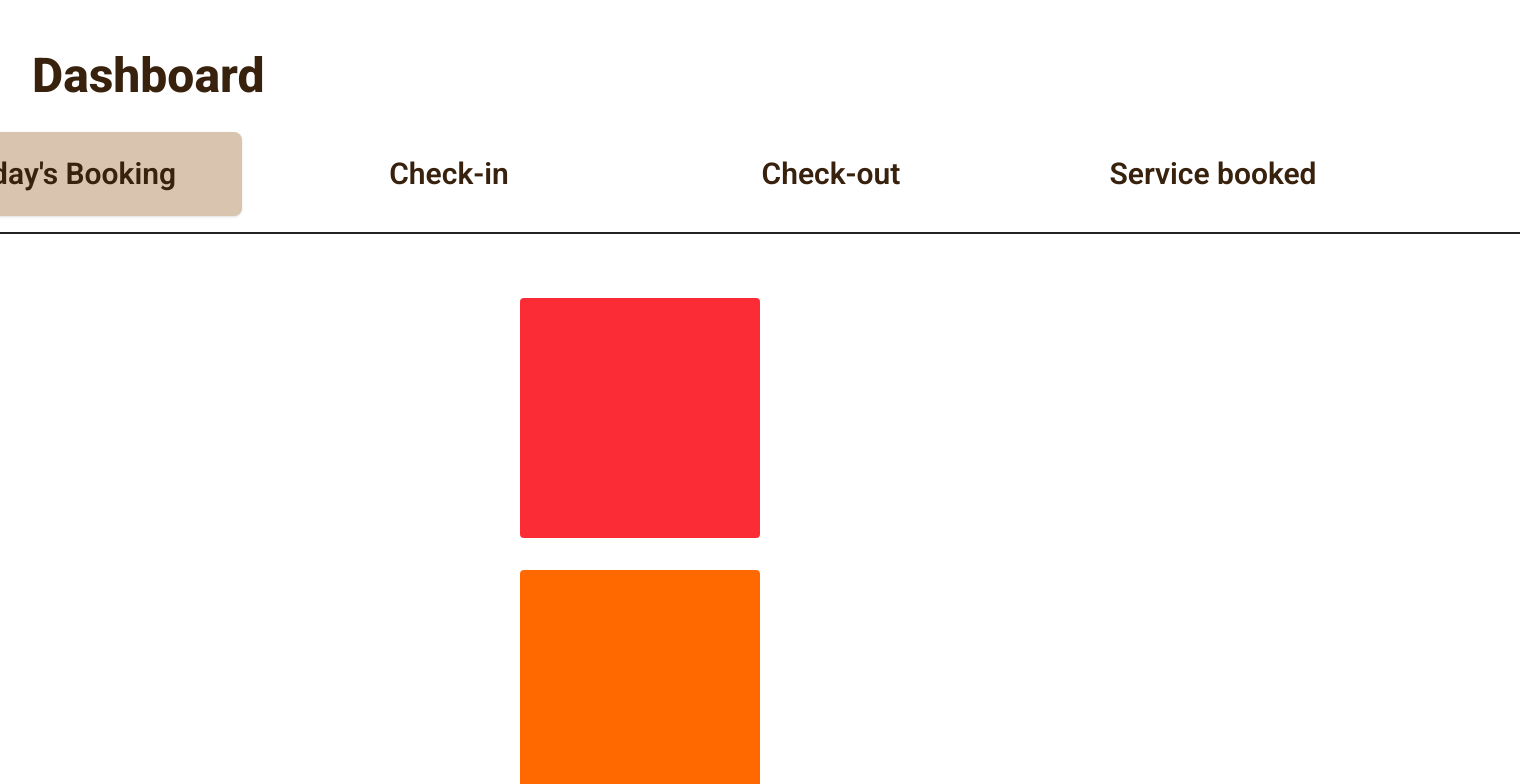
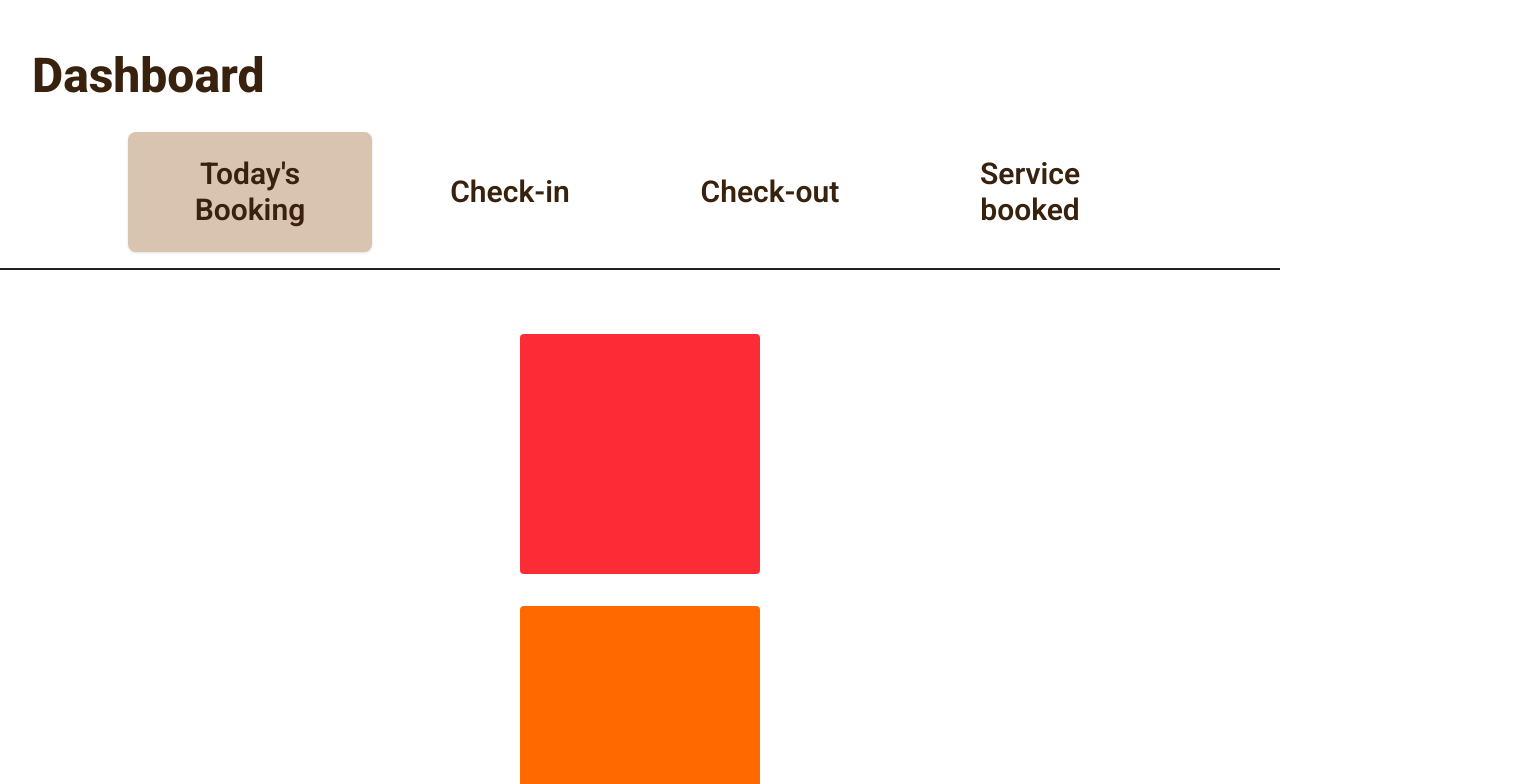
Before and after one commit to Pawradise-Inn/pawradise-inn, a React (Vite) app: page /staff/dashboard in a window 1280 px wide. Shown: the part 100-884 px from the top of the page, 1520 px wide, since content can reach past the window. Built offline with nearby package versions, Linux system fonts and the light colour scheme.

Commit message:
improve dashboard style

```diff
--- a/src/pages/staff/dashboard/Dashboard.jsx
+++ b/src/pages/staff/dashboard/Dashboard.jsx
@@ -25,14 +25,12 @@ const Dashboard = () => {
             <div className="w-full flex">
                 <h2 className="text-5xl font-extrabold mb-8 ml-8 mt-2 text-left">Dashboard</h2>
             </div>
-            <div className="flex justify-center w-full max-w-5xl space-x-8">
+            <div className="flex justify-center w-full max-w-5xl space-x-4 flex-wrap">
                 {boxData.map((box) => (
                     <button
                         key={box.id}
-                        // In the future, replace this with navigation logic
                         onClick={() => setActiveBox(box.id)}
                         className={getBoxClass(activeBox === box.id)}
-                        style={{ minWidth: "350px", maxWidth: "300px" }}
                     >
                         {box.label}
                     </button>
@@ -41,14 +39,13 @@ const Dashboard = () => {
             <div
                 className="mt-4"
                 style={{
-                    width: "calc(4 * 380px)", // Increased from 220px to 260px for a longer line
+                    width: "100%",
                     borderBottom: "2px solid #222",
                     marginLeft: "auto",
                     marginRight: "auto"
                 }}
             />
-            {}
-            <div className = "w-full-flex justify-center mt-8">
+            <div className="w-full flex justify-center mt-8">
                 {activeBox === 1 && <DashboardTab1 />}
                 {/* {activeBox === 2 && <DashboardTab2 />} */}
                 {/* {activeBox === 3 && <DashboardTab3 />} */}
```
